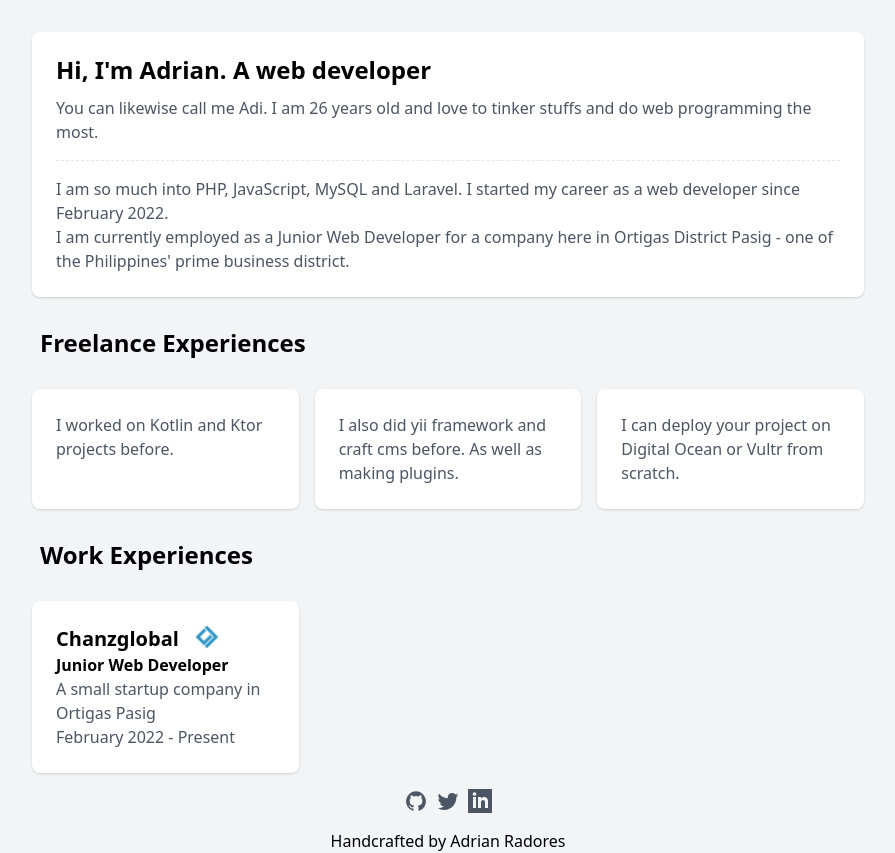
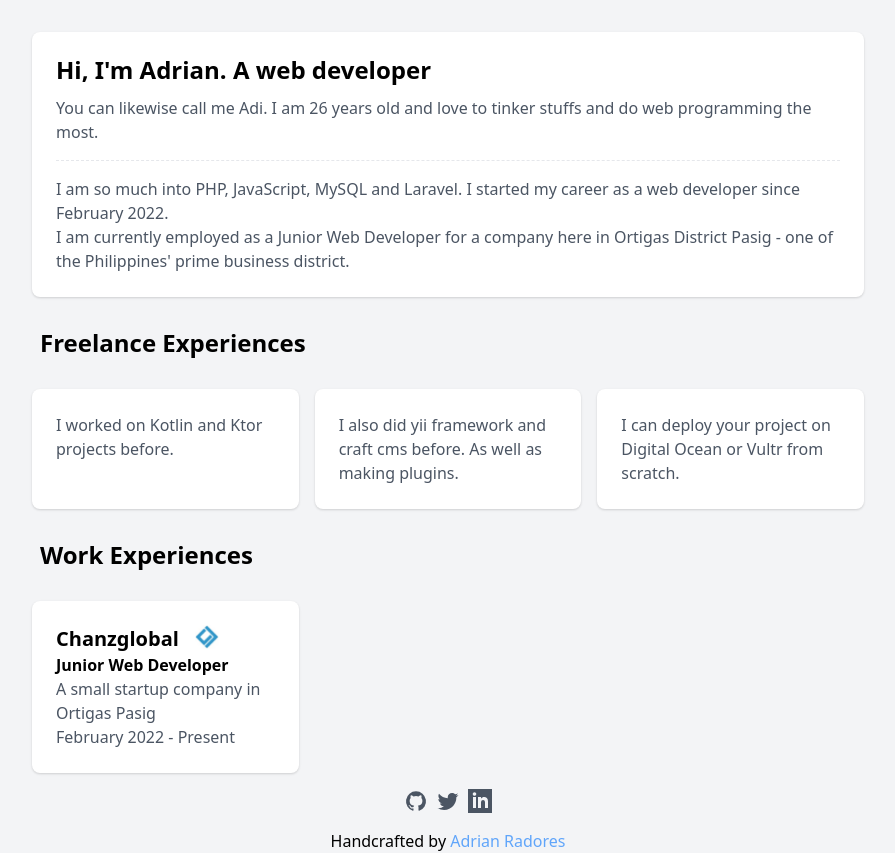
Before and after one commit to stryfe200fps/stryfe200fps.github.io, a Nuxt app: page / in a window 1280 px wide. Shown: the whole page, without its empty margins (192-1087 px from the left). Built offline with nearby package versions, Linux system fonts and the light colour scheme.

Commit message:
automatic deployment

```diff
--- a/components/Tutorial.vue
+++ b/components/Tutorial.vue
@@ -98,7 +98,7 @@ I can deploy your project on Digital Ocean or Vultr from scratch.
       </div>
       <div class="flex justify-center ">
       <p >
-      Handcrafted by <a href="mailto:mobistyle35@gmail.com">Adrian Radores</a>
+      Handcrafted by <a class="text-blue-400" href="mailto:mobistyle35@gmail.com">Adrian Radores</a>
       </p>
 
 </div>
```
